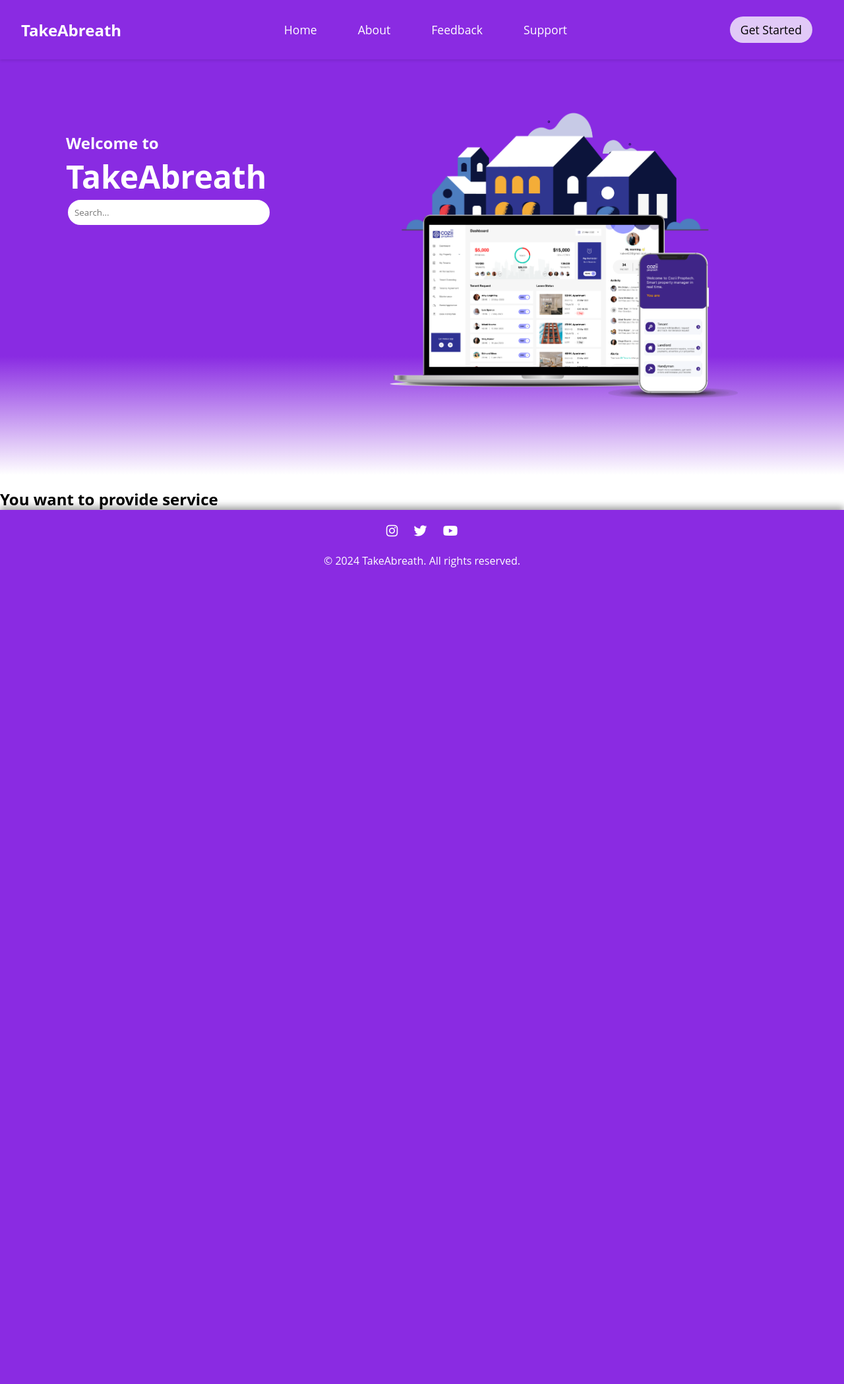
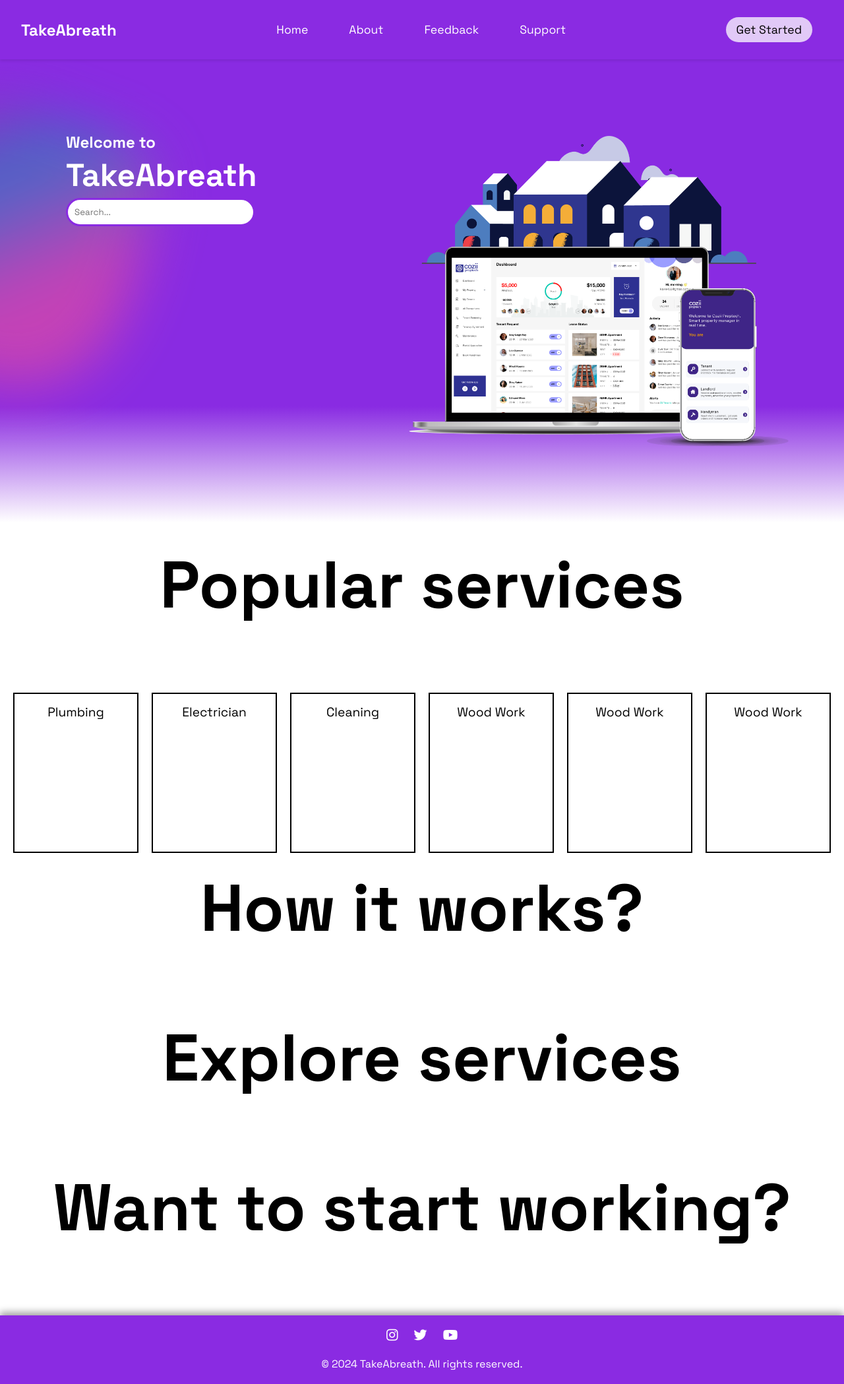
Before and after one commit to Akshit-Zom/TakeABreath, a PHP site: page /mainPage.html in a window 1280 px wide. Shown: the whole page at 66% size. Before the commit the page ends 860 px from the top, so only its background shows below. Run offline with PHP 8.4, Linux system fonts and the light colour scheme.

Commit message:
Final hero page1.1

```diff
--- a/mainPage/mainPage.css
+++ b/mainPage/mainPage.css
@@ -2,7 +2,7 @@
   margin: 0;
   padding: 0;
   box-sizing: border-box;
-  font-family: "Open Sans", sans-serif;
+  font-family: "Space Grotesk", sans-serif;
 }
 
 body {
@@ -23,15 +23,14 @@ body::-webkit-scrollbar {
   top: 0;
   left: 0;
   width: 100%;
-  height: 90vh;
+  height: 110vh;
   background-color: blueviolet;
   z-index: -2;
-
   /* Combine image and linear gradient */
   background-image: url(imgPurple.webp),
-    linear-gradient(to bottom, rgb(137, 43, 226) 75%, rgb(255, 255, 255) 100%);
-  background-size: 550px, 100%; /* Set background size for both the image and gradient */
-  background-position: 80% 60%, bottom;
+    linear-gradient(to bottom, rgb(137, 43, 226) 70%, rgb(255, 255, 255) 90%);
+  background-size: 600px, 100%; /* Set background size for both the image and gradient */
+  background-position: 90% 50%, bottom;
   background-repeat: no-repeat;
 }
 /* Navbar list */
@@ -90,6 +89,45 @@ header {
   font-size: 1.5rem;
   font-weight: bold;
   display: flex;
+}
+.blob {
+  position: absolute;
+  opacity: 0.5;
+  width: 400px;
+  aspect-ratio: 1/1;
+  animation: animate 6s cubic-bezier(0.68, -0.55, 0.27, 1.55) infinite alternate
+    forwards;
+  filter: blur(40px);
+  z-index: -2;
+  background: linear-gradient(
+    47deg,
+    rgba(255, 88, 139, 1) 35%,
+    rgb(0 164 173) 67%,
+    rgba(118, 74, 166, 1) 81%
+  );
+
+  /*  Optional  */
+  /* box-shadow: inset 50px 50px 17px 0px #ff588b,
+    inset 100px 100px 17px 0px #66319f; */
+}
+
+@keyframes animate {
+  0% {
+    translate: 40% -25%;
+    border-radius: 60% 40% 30% 70% / 100% 85% 92% 74%;
+  }
+  50% {
+    translate: 0% 13%;
+    border-radius: 20% 71% 47% 70% / 81% 15% 22% 54%;
+    rotate: 41deg;
+    scale: 1.15;
+  }
+  100% {
+    translate: -45% 39%;
+    border-radius: 100% 75% 92% 74% / 60% 80% 30% 70%;
+    rotate: -60deg;
+    scale: 1.05;
+  }
 }
 
 /* Navbar content */
@@ -292,4 +330,42 @@ footer {
   color: lightgray;
 }
 
-/*ANIMATION*/
+/**-----------------------------MAIN CONTENT OF HERO PAGE/LANDING PAGE----------------------- */
+#hero-main {
+  padding-left: 20px;
+  padding-right: 20px;
+}
+#h1-heroe-main {
+  text-align: center;
+  font-size: 100px;
+  font-family: "Space Grotesk", sans-serif;
+  margin-top: 20px;
+  margin-bottom: 100px;
+}
+
+/**---------popular services----------- */
+#div-popular-services ul {
+  display: flex;
+  gap: 20px;
+  padding: 0;
+  margin: 0;
+  list-style: none;
+}
+#div-popular-services li {
+  width: calc(
+    (254.8px - 4px)
+  ); /* Subtract twice the border thickness from the container width and divide by the number of items */
+  height: calc(
+    (245px - 2px)
+  ); /* Subtract twice the border thickness from the container height and divide by the number of items */
+  text-align: center;
+  border: 2px solid black;
+  box-sizing: border-box;
+}
+#div-popular-services li a {
+  display: block;
+  text-decoration: none;
+  color: rgb(0, 0, 0);
+  font-size: 1.2rem;
+}
+/**---------How it works?----------- */
--- a/mainPage/mainPage.html
+++ b/mainPage/mainPage.html
@@ -7,6 +7,15 @@
     <link rel="stylesheet" href="https://cdnjs.cloudflare.com/ajax/libs/font-awesome/6.5.1/css/all.min.css"
         integrity="sha512-DTOQO9RWCH3ppGqcWaEA1BIZOC6xxalwEsw9c2QQeAIftl+Vegovlnee1c9QX4TctnWMn13TZye+giMm8e2LwA=="
         crossorigin="anonymous" referrerpolicy="no-referrer" />
+    <link rel="preconnect" href="https://fonts.googleapis.com">
+    <link rel="preconnect" href="https://fonts.gstatic.com" crossorigin>
+    <link rel="preconnect" href="https://fonts.googleapis.com">
+    <link rel="preconnect" href="https://fonts.gstatic.com" crossorigin>
+    <link rel="preconnect" href="https://fonts.googleapis.com">
+    <link rel="preconnect" href="https://fonts.gstatic.com" crossorigin>
+    <link
+        href="https://fonts.googleapis.com/css2?family=Dosis:wght@200&family=Kanit:ital,wght@0,100;0,200;0,300;0,400;0,500;0,600;0,700;0,800;0,900;1,100;1,200;1,300;1,400;1,500;1,600;1,700;1,800;1,900&family=Montserrat:wght@200&family=Poppins:wght@200&family=Roboto+Mono:wght@140&family=Space+Grotesk:wght@300..700&display=swap"
+        rel="stylesheet">
     <title>Document</title>
     <link rel="stylesheet" href="mainPage.css">
 
@@ -43,6 +52,8 @@
     </header>
     <div class="blue_violet_background"></div>
     <main>
+        <div class="blob">
+        </div>
         <section id="hero">
             <h2>
                 Welcome to
@@ -56,8 +67,33 @@
 
     </main>
 
+    <br><br><br>
     <section id="hero-main">
-        <h1>You want to provide service </h1>
+        <h1 id="h1-heroe-main">Popular services </h1>
+        <div id="div-popular-services">
+            <ul>
+                <li><a href="hero">Plumbing</a> </li>
+                <li><a href="about">Electrician</a> </li>
+                <li><a href="feedback">Cleaning</a> </li>
+                <li><a href="support">Wood Work</a> </li>
+                <li><a href="support">Wood Work</a> </li>
+                <li><a href="support">Wood Work</a> </li>
+
+                </li>
+            </ul>
+        </div>
+        <h1 id="h1-heroe-main">How it works? </h1>
+        <div>
+
+        </div>
+        <h1 id="h1-heroe-main">Explore services</h1>
+        <div>
+
+        </div>
+        <h1 id="h1-heroe-main">Want to start working?</h1>
+        <div>
+
+        </div>
     </section>
 
 
```
